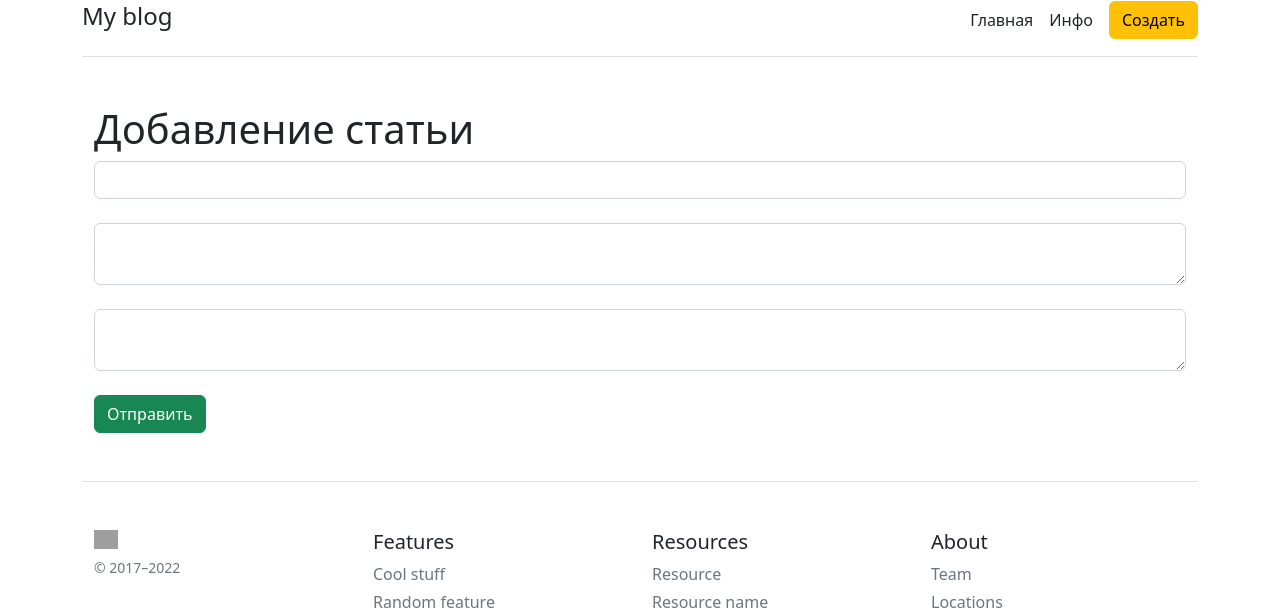
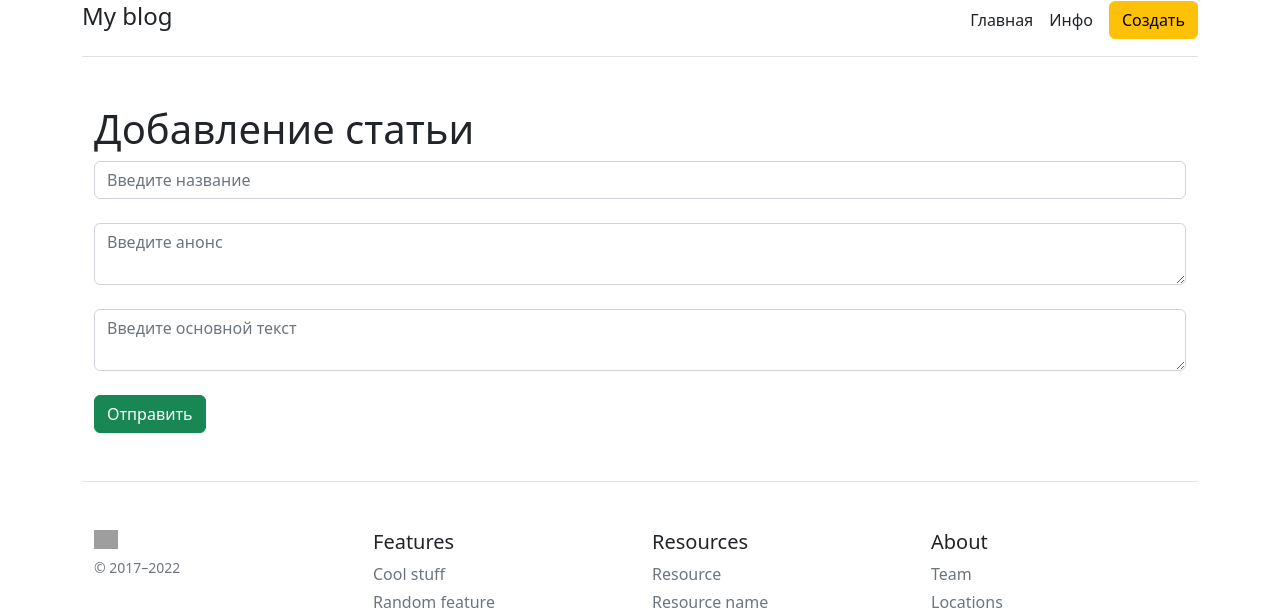
Before and after one commit to konamichi/Flask-blog, a Flask app: page /create-article in a window 1280 px wide. Shown: the top 612 px of the page. Run offline with Flask 2, Linux system fonts and the light colour scheme; grey boxes are pictures that could not be loaded.

Commit message:
feat: upd. create_article.html
Add placeholders

```diff
--- a/templates/create_article.html
+++ b/templates/create_article.html
@@ -7,9 +7,9 @@
 <div class="container mt-5">
     <h1>Добавление статьи</h1>
     <form method="post">
-        <input type="text" name="title" id="title" class="form-control"><br>
-        <textarea name="intro" id="intro" class="form-control"></textarea><br>
-        <textarea name="text" id="text" class="form-control"></textarea><br>
+        <input type="text" name="title" id="title" class="form-control" placeholder="Введите название"><br>
+        <textarea name="intro" id="intro" class="form-control" placeholder="Введите анонс"></textarea><br>
+        <textarea name="text" id="text" class="form-control" placeholder="Введите основной текст"></textarea><br>
         <input type="submit" class="btn btn-success" value="Отправить">
     </form>
 </div>
```
